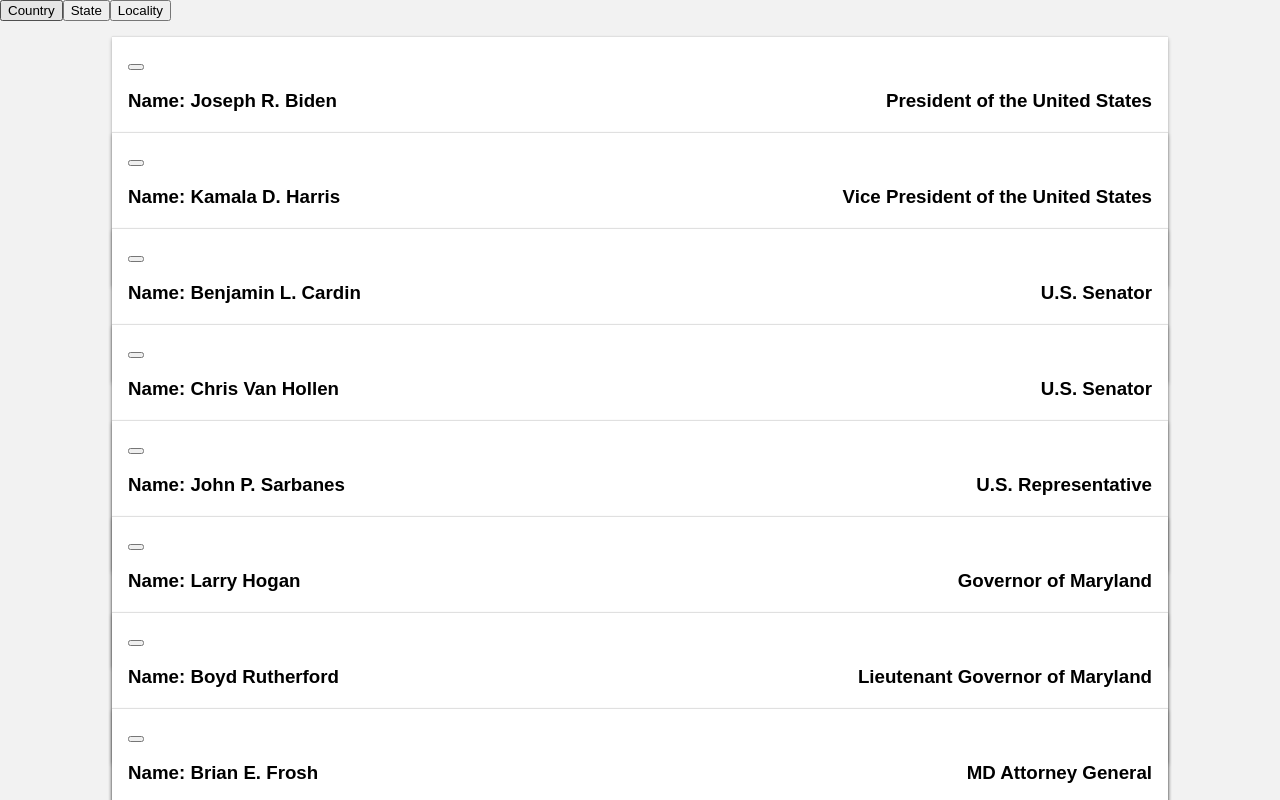
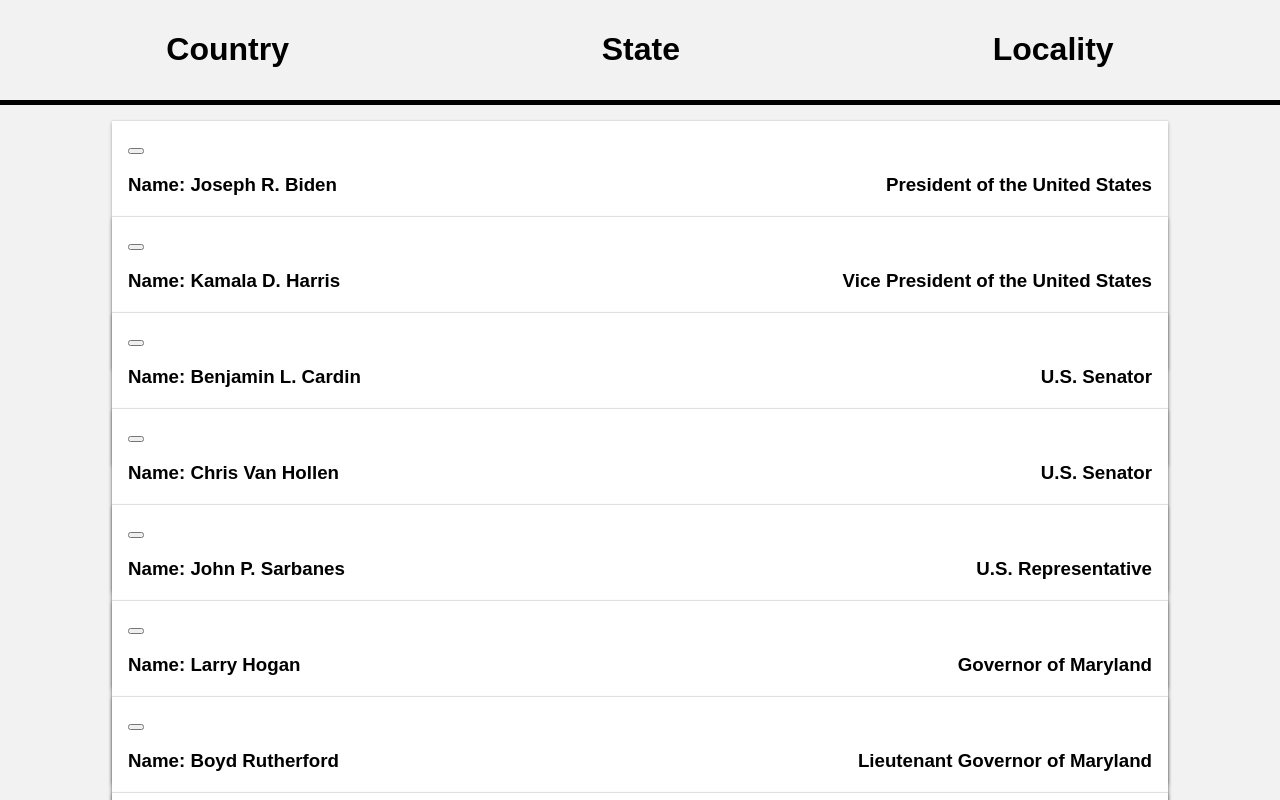
Before and after one commit to Michael-Subbarao/League-Of-Women-Voters-APP, a React (Create React App) app: page / in a window 1280 px wide. Shown: the top 800 px of the page. Built offline with nearby package versions, Linux system fonts and the light colour scheme.

Commit message:
changed selections from buttons to divs

```diff
--- a/src/App.css
+++ b/src/App.css
@@ -4,7 +4,14 @@ body {
   font-family: sans-serif;
   background-color: #f2f2f2;
 }
-
+#selection-wrappers{
+  padding:10px;
+  display: flex;
+  flex-direction: row;
+  border-top:10px 5px solid black;
+  border-bottom:5px solid black;
+  justify-content: space-around;
+}
 .official-card {
   background-color: #fff;
   border: 0;
@@ -37,7 +44,7 @@ body {
 }
 .photo-wrapper > img{
   display: flex;
-  max-width:20%;
+  max-width:15vh;
   justify-content: space-between;
   align-content: center;
 }
--- a/src/App.js
+++ b/src/App.js
@@ -1135,7 +1135,7 @@ const dummyData = {
 //]
 //}
 function App(props){
-
+  //name.replace(/\s/g, '%20')  --fix the address
   const [data,setData] = useState(dummyData);
   const [fdata,setFData] = useState(dummyData);
   const address = '165%20Main%20St%2C%20Annapolis%2C%20MD%2021401'
@@ -1181,11 +1181,11 @@ function App(props){
 
   return (
     <div className="App">
-      <nav>
-        <button onClick = {()=>{filterData('country')}}>Country</button>
-        <button onClick = {()=>{filterData('state')}}>State</button>
-        <button onClick = {()=>{filterData('local')}}>Locality</button>
-      </nav>
+      <div id = 'selection-wrappers'>
+        <div onClick = {()=>{filterData('country')}}><h1>Country</h1></div>
+        <div onClick = {()=>{filterData('state')}}><h1>State</h1></div>
+        <div onClick = {()=>{filterData('local')}}><h1>Locality</h1></div>
+      </div>
       {
         fdata.officials.map((official,indx)=>{
         return <OfficialComponent official = {official} office = {filterOffice(indx+data.officials.length-fdata.officials.length)} key = {indx}/>
```
